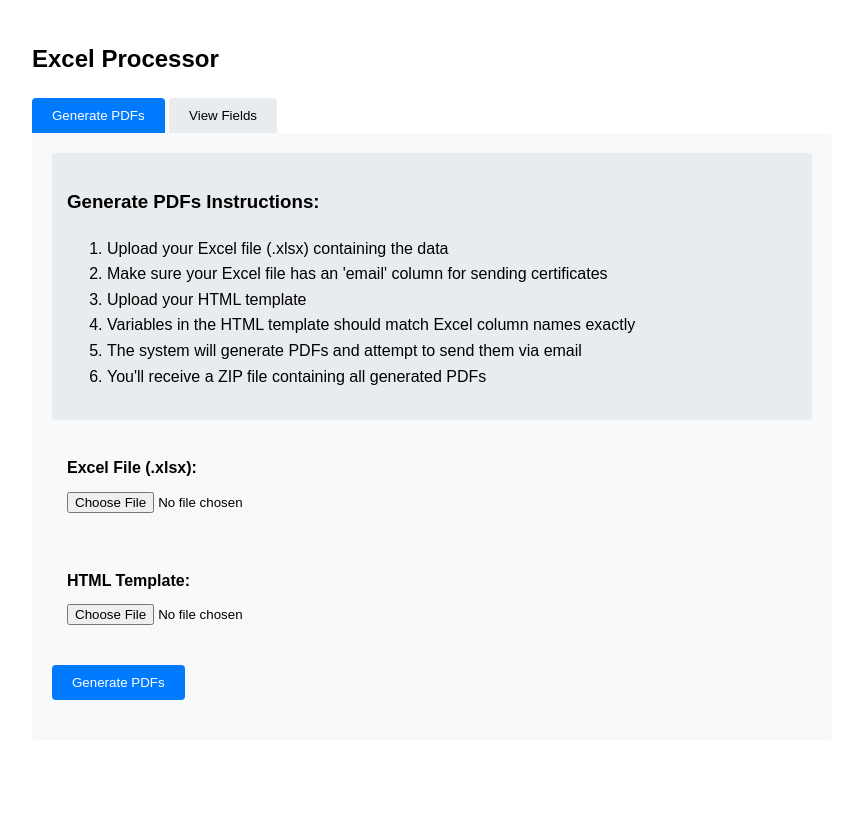
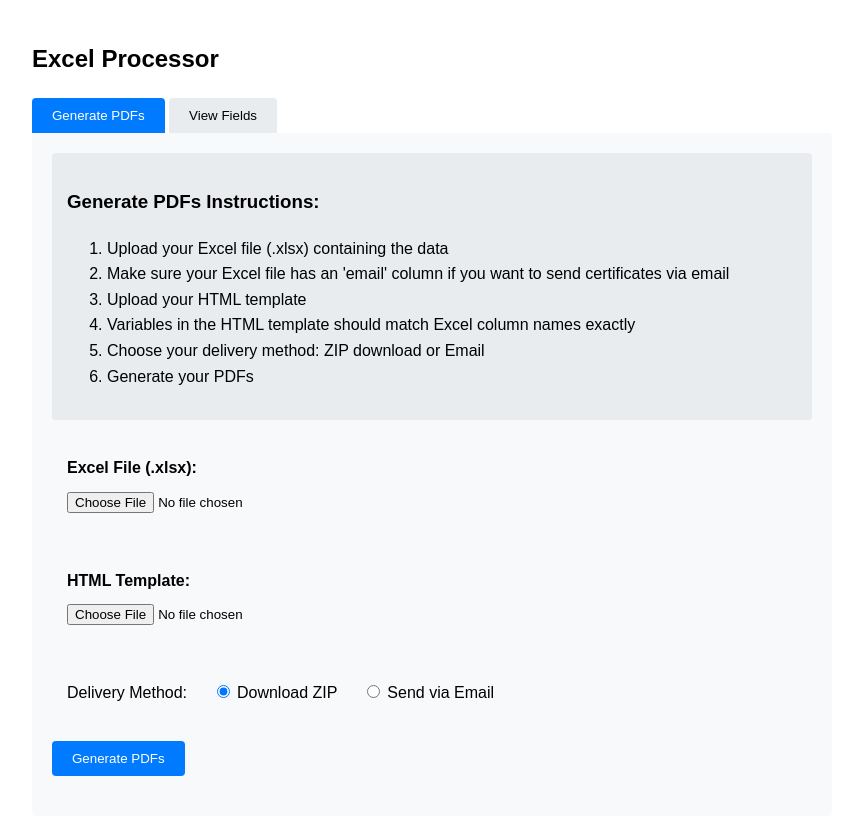
Before and after one commit to lizakobzeva/diplomnote, a Flask app: page / in a window 1280 px wide. Shown: the whole page, without its empty margins (208-1051 px from the left). Before the commit the page ends 700 px from the top, so only its background shows below. Run offline with Flask 3, Linux system fonts and the light colour scheme.

Commit message:
человеческий вид бекенда

```diff
--- a/app.py
+++ b/app.py
@@ -12,16 +12,12 @@ from email.mime.text import MIMEText
 import smtplib
 from typing import Dict, List
 import json
+from config import MAIL_CONFIG
 
 app = Flask(__name__)
 logging.basicConfig(level=logging.DEBUG)
 
-app.config['MAIL_SERVER'] = 'smtp.gmail.com'
-app.config['MAIL_PORT'] = 587
-app.config['MAIL_USE_TLS'] = True
-app.config['MAIL_USERNAME'] = 'arinashalymovaa@gmail.com'
-app.config['MAIL_PASSWORD'] = 'lashvenytfvzfljh'
-app.config['MAIL_DEFAULT_SENDER'] = 'arinashalymovaa@gmail.com'
+app.config.update(MAIL_CONFIG)
 
 def send_pdf_by_email(email: str, pdf_content: bytes, index: int) -> Dict:
     try:
@@ -57,6 +53,7 @@ def upload_file():
 
             excel_file = request.files['excel_file']
             template_file = request.files['template_file']
+            delivery_method = request.form.get('delivery_method', 'zip')
 
             if not excel_file.filename.endswith('.xlsx'):
                 return jsonify({'error': 'Invalid Excel file format', 'success': False}), 400
@@ -87,24 +84,24 @@ def upload_file():
                                 data[column] = str(value)
 
                         rendered_html = template.render(**data)
-
                         pdf = weasyprint.HTML(string=rendered_html).write_pdf()
 
                         filename = f'document_{index + 1}.pdf'
                         zf.writestr(filename, pdf)
 
-                        if 'email' in row and pd.notna(row['email']):
-                            email_result = send_pdf_by_email(
-                                row['email'],
-                                pdf,
-                                index + 1
-                            )
-                            email_results.append(email_result)
-                        else:
-                            email_results.append({
-                                'success': False,
-                                'message': f'No email provided for row {index + 1}'
-                            })
+                        if delivery_method == 'email':
+                            if 'email' in row and pd.notna(row['email']):
+                                email_result = send_pdf_by_email(
+                                    row['email'],
+                                    pdf,
+                                    index + 1
+                                )
+                                email_results.append(email_result)
+                            else:
+                                email_results.append({
+                                    'success': False,
+                                    'message': f'No email provided for row {index + 1}'
+                                })
 
                         app.logger.info(f'Processed document {index + 1}')
 
@@ -126,7 +123,9 @@ def upload_file():
                 download_name=f'documents_{timestamp}.zip'
             )
 
-            response.headers['X-Email-Results'] = json.dumps(email_results)
+            if delivery_method == 'email':
+                response.headers['X-Email-Results'] = json.dumps(email_results)
+
             return response
 
         except Exception as e:
--- a/templates/index.html
+++ b/templates/index.html
@@ -117,6 +117,15 @@
             margin: 5px 0;
             border-radius: 4px;
         }
+        .delivery-options {
+            margin: 20px 0;
+            padding: 15px;
+            background-color: #f8f9fa;
+            border-radius: 5px;
+        }
+        .delivery-options label {
+            margin-right: 20px;
+        }
     </style>
 </head>
 <body>
@@ -132,11 +141,11 @@
         <h3>Generate PDFs Instructions:</h3>
         <ol>
             <li>Upload your Excel file (.xlsx) containing the data</li>
-            <li>Make sure your Excel file has an 'email' column for sending certificates</li>
+            <li>Make sure your Excel file has an 'email' column if you want to send certificates via email</li>
             <li>Upload your HTML template</li>
             <li>Variables in the HTML template should match Excel column names exactly</li>
-            <li>The system will generate PDFs and attempt to send them via email</li>
-            <li>You'll receive a ZIP file containing all generated PDFs</li>
+            <li>Choose your delivery method: ZIP download or Email</li>
+            <li>Generate your PDFs</li>
         </ol>
     </div>
 
@@ -149,6 +158,14 @@
         <div class="form-group">
             <label for="template_file">HTML Template:</label>
             <input type="file" id="template_file" name="template_file" accept=".html" required>
+        </div>
+
+        <div class="delivery-options">
+            <label>Delivery Method:</label>
+            <input type="radio" id="zip" name="delivery_method" value="zip" checked>
+            <label for="zip">Download ZIP</label>
+            <input type="radio" id="email" name="delivery_method" value="email">
+            <label for="email">Send via Email</label>
         </div>
 
         <button type="submit">Generate PDFs</button>
@@ -204,7 +221,12 @@
     document.getElementById('uploadForm').onsubmit = function(e) {
         e.preventDefault();
         const resultDiv = document.getElementById('result');
-        resultDiv.innerHTML = '<div class="loading">Generating PDFs and sending emails... Please wait...</div>';
+        const deliveryMethod = document.querySelector('input[name="delivery_method"]:checked').value;
+        const loadingMessage = deliveryMethod === 'email' ?
+            'Generating PDFs and sending emails... Please wait...' :
+            'Generating PDFs... Please wait...';
+
+        resultDiv.innerHTML = `<div class="loading">${loadingMessage}</div>`;
 
         var formData = new FormData(this);
 
@@ -213,9 +235,12 @@
             body: formData
         })
         .then(response => {
-            const emailResults = JSON.parse(response.headers.get('X-Email-Results'));
+            if (deliveryMethod === 'email') {
+                const emailResults = JSON.parse(response.headers.get('X-Email-Results'));
+                displayEmailResults(emailResults);
+            }
+
             if (response.ok) {
-                displayEmailResults(emailResults);
                 return response.blob();
             }
             return response.json().then(err => {
@@ -231,7 +256,12 @@
             document.body.appendChild(a);
             a.click();
             window.URL.revokeObjectURL(url);
-            resultDiv.innerHTML = '<div class="success">✓ PDFs generated successfully! Downloading ZIP file...</div>';
+
+            const successMessage = deliveryMethod === 'email' ?
+                '✓ PDFs generated and emails sent! Downloading ZIP file as backup...' :
+                '✓ PDFs generated successfully! Downloading ZIP file...';
+
+            resultDiv.innerHTML = `<div class="success">${successMessage}</div>`;
         })
         .catch(error => {
             console.error('Error:', error);
```
Also changed, not shown: config.py (added, +8 -0 lines).
